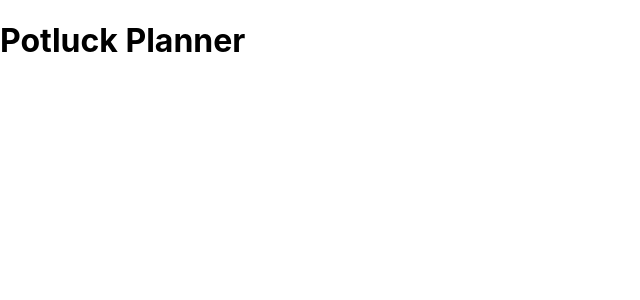
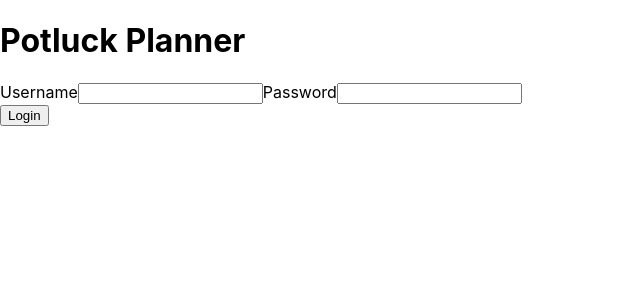
Before and after one commit to Build-Week-Potluck-Plannerr/front-end, a React (Create React App) app in the folder potluck-front-end/: page / in a window 1280 px wide. Shown: the top 300 px of the page, without its empty margins (0-640 px from the left). Built offline with nearby package versions, Linux system fonts and the light colour scheme.

Commit message:
testing login api again

```diff
--- a/potluck-front-end/src/App.js
+++ b/potluck-front-end/src/App.js
@@ -15,6 +15,10 @@ function App() {
           <Login />
         </Route>
 
+        <Route exact path="/">
+          <Login />
+        </Route>
+
         <Route path="/register">
           <Registration />
         </Route>
--- a/potluck-front-end/src/api/actions.js
+++ b/potluck-front-end/src/api/actions.js
@@ -1,5 +1,5 @@
 import axios from 'axios';
-import { axiosWithAuth } from '../utils/axiosWithAuth';
+// import { axiosWithAuth } from '../utils/axiosWithAuth';
 
 export const API_ACTION_START = "API_ACTION_START";
 export const API_ACTION_FAIL = "API_ACTION_FAIL";
@@ -8,7 +8,7 @@ export const USER_REGISTER_SUCCESS = "USER_REGISTER_SUCCESS";
 
 export const userLogin = (loginInfo) => (dispatch) => {
   dispatch({ type: API_ACTION_START })
-  axiosWithAuth()
+  axios
     .post('/login', loginInfo)
     .then((res) => {
       console.log(res)
```
